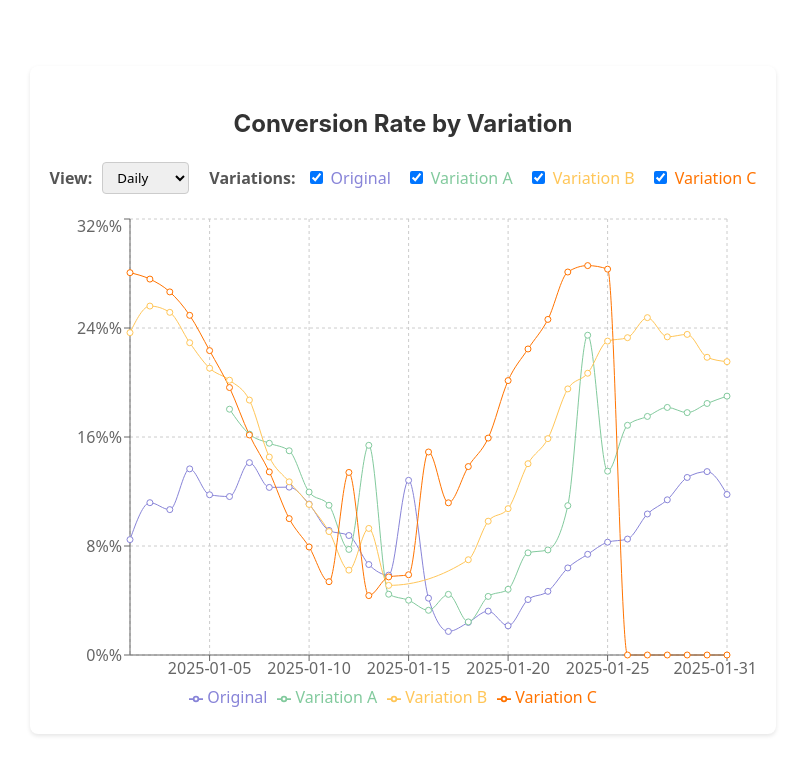
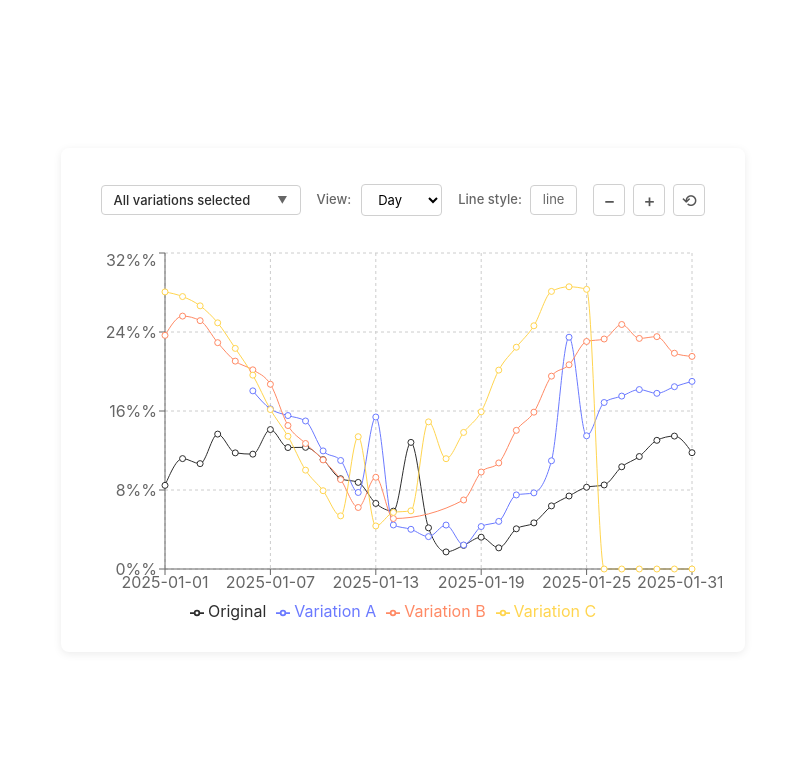
Before and after one commit to MirovaViktoria/frontend-interview-task-master, a React app: page / in a window 1280 px wide. Shown: the top 774 px of the page, without its empty margins (237-1042 px from the left). Built offline with nearby package versions, Linux system fonts and the light colour scheme; the HTML template or start-up script is replaced by a standard one.

Commit message:
Add dropdown

```diff
--- a/src/components/ConversionChart/ConversionChart.module.css
+++ b/src/components/ConversionChart/ConversionChart.module.css
@@ -1,54 +1,90 @@
 .container {
-  padding: 20px;
+  padding: 24px;
   background-color: #fff;
   border-radius: 8px;
-  box-shadow: 0 2px 4px rgba(0, 0, 0, 0.1);
+  box-shadow: 0 2px 8px rgba(0, 0, 0, 0.08);
   margin: 20px;
-}
-
-.title {
-  text-align: center;
-  margin-bottom: 20px;
-  font-family: 'Inter', sans-serif;
-  color: #333;
+  font-family: -apple-system, BlinkMacSystemFont, 'Segoe UI', 'Roboto', 'Oxygen', 'Ubuntu', 'Cantarell', sans-serif;
 }
 
 .chartWrapper {
   width: 100%;
-  height: 500px;
+  height: 380px;
+  margin-top: 20px;
 }
 
+/* Tooltip Styles */
 .tooltip {
-  background-color: rgba(255, 255, 255, 0.95);
-  border: 1px solid #ccc;
-  padding: 10px;
-  border-radius: 4px;
-  box-shadow: 0 2px 4px rgba(0, 0, 0, 0.1);
+  background-color: #ffffff;
+  border: 1px solid #e0e0e0;
+  padding: 12px 16px;
+  border-radius: 6px;
+  box-shadow: 0 4px 12px rgba(0, 0, 0, 0.15);
+  font-size: 13px;
+  min-width: 180px;
+}
+
+.tooltipDate {
+  font-weight: 600;
+  margin-bottom: 10px;
+  padding-bottom: 8px;
+  border-bottom: 1px solid #f0f0f0;
+  color: #2D2D2D;
+  font-size: 12px;
+}
+
+.tooltipItem {
+  margin-bottom: 6px;
+}
+
+.tooltipItem:last-child {
+  margin-bottom: 0;
+}
+
+.tooltipRow {
+  display: flex;
+  align-items: center;
+  gap: 8px;
+  padding: 4px 0;
+}
+
+.tooltipBullet {
+  width: 8px;
+  height: 8px;
+  border-radius: 50%;
+  flex-shrink: 0;
+}
+
+.tooltipLabel {
+  font-weight: 500;
+  color: #555;
+  flex: 1;
+  font-size: 12px;
+}
+
+.tooltipValue {
+  font-weight: 700;
+  color: #2D2D2D;
   font-size: 14px;
 }
 
-.tooltipDate {
-  font-weight: bold;
-  margin-bottom: 5px;
-  border-bottom: 1px solid #eee;
-  padding-bottom: 5px;
-}
-
-.tooltipItem {
-  margin-bottom: 5px;
-}
-
-.tooltipLabel {
-  font-weight: 600;
-}
-
+/* Controls Styles */
 .controlsContainer {
   display: flex;
   flex-wrap: wrap;
-  gap: 20px;
-  margin-bottom: 20px;
+  gap: 16px;
+  margin-bottom: 16px;
   align-items: center;
   justify-content: space-between;
+  padding: 12px 16px;
+  border-radius: 6px;
+}
+
+.leftControls {
+  display: flex;
+  gap: 24px;
+  align-items: center;
+  flex-wrap: wrap;
 }
 
 .controlGroup {
@@ -58,37 +94,179 @@
 }
 
 .label {
-  font-weight: 600;
-  color: #555;
+  font-weight: 500;
+  color: #666;
+  font-size: 13px;
 }
 
 .select {
-  padding: 5px 10px;
+  padding: 6px 12px;
   border-radius: 4px;
-  border: 1px solid #ccc;
+  border: 1px solid #d0d0d0;
   font-family: inherit;
+  font-size: 13px;
+  background-color: #fff;
+  cursor: pointer;
+  transition: border-color 0.2s;
 }
 
-.checkboxGroup {
-  display: flex;
-  gap: 15px;
-  flex-wrap: wrap;
+.select:hover {
+  border-color: #999;
 }
 
-.checkboxLabel {
+.select:focus {
+  outline: none;
+  border-color: #6B7AFF;
+}
+
+/* Custom Dropdown Select */
+.customSelect {
+  position: relative;
+  display: inline-block;
+}
+
+.selectButton {
+  padding: 6px 12px;
+  padding-right: 32px;
+  border-radius: 4px;
+  border: 1px solid #d0d0d0;
+  font-family: inherit;
+  font-size: 13px;
+  background-color: #fff;
+  cursor: pointer;
+  transition: border-color 0.2s;
+  min-width: 200px;
+  text-align: left;
+  position: relative;
+  color: #2D2D2D;
+}
+
+.selectButton:hover {
+  border-color: #999;
+}
+
+.selectButton:focus {
+  outline: none;
+  border-color: #6B7AFF;
+}
+
+.selectArrow {
+  position: absolute;
+  right: 12px;
+  top: 50%;
+  transform: translateY(-50%);
+  font-size: 10px;
+  color: #666;
+  pointer-events: none;
+}
+
+.dropdownMenu {
+  position: absolute;
+  top: 100%;
+  left: 0;
+  margin-top: 4px;
+  background-color: #fff;
+  border: 1px solid #d0d0d0;
+  border-radius: 4px;
+  box-shadow: 0 4px 12px rgba(0, 0, 0, 0.15);
+  min-width: 200px;
+  z-index: 1000;
+  max-height: 300px;
+  overflow-y: auto;
+}
+
+.dropdownItem {
   display: flex;
   align-items: center;
-  gap: 5px;
+  gap: 8px;
+  padding: 8px 12px;
   cursor: pointer;
   user-select: none;
+  font-size: 13px;
+  transition: background-color 0.15s;
 }
 
+.dropdownItem:hover {
+  background-color: #f5f5f5;
+}
+
+.dropdownItem input[type="checkbox"] {
+  cursor: pointer;
+  width: 16px;
+  height: 16px;
+}
+
+.dropdownItem span {
+  font-weight: 500;
+}
+
+/* Zoom Controls */
+.zoomControls {
+  display: flex;
+  align-items: center;
+  gap: 8px;
+}
+
+.lineStyleIndicator {
+  padding: 4px 12px;
+  background-color: #fff;
+  border: 1px solid #d0d0d0;
+  border-radius: 4px;
+  font-size: 13px;
+  color: #666;
+  margin-right: 8px;
+}
+
+.zoomButton {
+  width: 32px;
+  height: 32px;
+  border: 1px solid #d0d0d0;
+  background-color: #fff;
+  border-radius: 4px;
+  cursor: pointer;
+  font-size: 18px;
+  display: flex;
+  align-items: center;
+  justify-content: center;
+  transition: all 0.2s;
+  color: #555;
+  font-weight: 500;
+  padding: 0;
+}
+
+.zoomButton:hover {
+  background-color: #f5f5f5;
+  border-color: #999;
+}
+
+.zoomButton:active {
+  background-color: #e8e8e8;
+}
+
+.zoomButton:focus {
+  outline: none;
+  border-color: #6B7AFF;
+}
+
+/* Responsive */
 @media (max-width: 768px) {
   .controlsContainer {
     flex-direction: column;
     align-items: flex-start;
   }
 
+  .leftControls {
+    width: 100%;
+    flex-direction: column;
+    align-items: flex-start;
+    gap: 12px;
+  }
+
+  .zoomControls {
+    width: 100%;
+    justify-content: flex-start;
+  }
+
   .chartWrapper {
     height: 300px;
   }
--- a/src/components/ConversionChart/ConversionChart.tsx
+++ b/src/components/ConversionChart/ConversionChart.tsx
@@ -1,4 +1,4 @@
-import React, { useMemo, useState } from 'react';
+import React, { useMemo, useState, useRef, useEffect } from 'react';
 import {
     LineChart,
     Line,
@@ -20,6 +20,9 @@ const ConversionChart: React.FC = () => {
         new Set(data.variations.map((v) => v.name))
     );
     const [viewMode, setViewMode] = useState<'day' | 'week'>('day');
+    const [zoomLevel, setZoomLevel] = useState<number>(100);
+    const [isVariationDropdownOpen, setIsVariationDropdownOpen] = useState(false);
+    const variationDropdownRef = useRef<HTMLDivElement>(null);
 
     const chartData = useMemo(() => {
         const dailyData = data.data.map((day) => {
@@ -134,7 +137,7 @@ const ConversionChart: React.FC = () => {
         });
     }, [chartData, visibleVariations]);
 
-    const colors = ['#8884d8', '#82ca9d', '#ffc658', '#ff7300'];
+    const colors = ['#2D2D2D', '#6B7AFF', '#FF8A65', '#FFD54F'];
 
     const handleVariationToggle = (variationName: string) => {
         setVisibleVariations((prev) => {
@@ -155,6 +158,52 @@ const ConversionChart: React.FC = () => {
         handleVariationToggle(e.value);
     };
 
+    // Zoom controls
+    const handleZoomIn = () => {
+        setZoomLevel(prev => Math.min(prev + 25, 200));
+    };
+
+    const handleZoomOut = () => {
+        setZoomLevel(prev => Math.max(prev - 25, 50));
+    };
+
+    const handleZoomReset = () => {
+        setZoomLevel(100);
+    };
+
+    // Apply zoom to data
+    const zoomedData = useMemo(() => {
+        if (zoomLevel === 100) return filteredData;
+        const totalPoints = filteredData.length;
+        const visiblePoints = Math.max(Math.floor(totalPoints * (100 / zoomLevel)), 2);
+        const startIndex = Math.max(0, totalPoints - visiblePoints);
+        return filteredData.slice(startIndex);
+    }, [filteredData, zoomLevel]);
+
+    // Close dropdown when clicking outside
+    useEffect(() => {
+        const handleClickOutside = (event: MouseEvent) => {
+            if (variationDropdownRef.current && !variationDropdownRef.current.contains(event.target as Node)) {
+                setIsVariationDropdownOpen(false);
+            }
+        };
+
+        document.addEventListener('mousedown', handleClickOutside);
+        return () => document.removeEventListener('mousedown', handleClickOutside);
+    }, []);
+
+    // Get display text for variations dropdown
+    const getVariationDisplayText = () => {
+        if (visibleVariations.size === data.variations.length) {
+            return 'All variations selected';
+        }
+        const selectedNames = Array.from(visibleVariations);
+        if (selectedNames.length === 1) {
+            return selectedNames[0];
+        }
+        return `${selectedNames.length} variations selected`;
+    };
+
     const CustomTooltip = ({ active, payload, label }: any) => {
         if (active && payload && payload.length) {
             return (
@@ -169,11 +218,12 @@ const ConversionChart: React.FC = () => {
                         if (!details) return null;
 
                         return (
-                            <div key={index} className={styles.tooltipItem} style={{ color: entry.color }}>
-                                <div className={styles.tooltipLabel}>{variationName}</div>
-                                <div>Rate: {details.rate}%</div>
-                                <div>Visits: {details.visits}</div>
-                                <div>Conversions: {details.conversions}</div>
+                            <div key={index} className={styles.tooltipItem}>
+                                <div className={styles.tooltipRow}>
+                                    <span className={styles.tooltipBullet} style={{ backgroundColor: entry.color }}></span>
+                                    <span className={styles.tooltipLabel}>{variationName}</span>
+                                    <span className={styles.tooltipValue}>{details.rate}%</span>
+                                </div>
                             </div>
                         );
                     })}
@@ -185,26 +235,20 @@ const ConversionChart: React.FC = () => {
 
     return (
         <div className={styles.container}>
-            <h2 className={styles.title}>Conversion Rate by Variation</h2>
 
-            <div className={styles.controlsContainer}>
-                <div className={styles.controlGroup}>
-                    <span className={styles.label}>View:</span>
-                    <select
-                        className={styles.select}
-                        value={viewMode}
-                        onChange={(e) => setViewMode(e.target.value as 'day' | 'week')}
+            <div className={styles.controlsContainer}>    <div className={styles.controlGroup} ref={variationDropdownRef}>
+                <div className={styles.customSelect}>
+                    <button
+                        className={styles.selectButton}
+                        onClick={() => setIsVariationDropdownOpen(!isVariationDropdownOpen)}
                     >
-                        <option value="day">Daily</option>
-                        <option value="week">Weekly</option>
-                    </select>
-                </div>
-
-                <div className={styles.controlGroup}>
-                    <span className={styles.label}>Variations:</span>
-                    <div className={styles.checkboxGroup}>
+                        {getVariationDisplayText()}
+                        <span className={styles.selectArrow}>▼</span>
+                    </button>
+                    {isVariationDropdownOpen && (
+                        <div className={styles.dropdownMenu}>
                             {data.variations.map((variation, index) => (
-                            <label key={variation.name} className={styles.checkboxLabel}>
+                                <label key={variation.name} className={styles.dropdownItem}>
                                     <input
                                         type="checkbox"
                                         checked={visibleVariations.has(variation.name)}
@@ -215,13 +259,38 @@ const ConversionChart: React.FC = () => {
                                 </label>
                             ))}
                         </div>
+                    )}
+                </div>
+            </div>
+                <div className={styles.leftControls}>
+                    <div className={styles.controlGroup}>
+                        <span className={styles.label}>View:</span>
+                        <select
+                            className={styles.select}
+                            value={viewMode}
+                            onChange={(e) => setViewMode(e.target.value as 'day' | 'week')}
+                        >
+                            <option value="day">Day</option>
+                            <option value="week">Week</option>
+                        </select>
+                    </div>
+
+
+                </div>
+
+                <div className={styles.zoomControls}>
+                    <span className={styles.label}>Line style:</span>
+                    <span className={styles.lineStyleIndicator}>line</span>
+                    <button className={styles.zoomButton} onClick={handleZoomOut} title="Zoom out">−</button>
+                    <button className={styles.zoomButton} onClick={handleZoomIn} title="Zoom in">+</button>
+                    <button className={styles.zoomButton} onClick={handleZoomReset} title="Reset zoom">⟲</button>
                 </div>
             </div>
 
             <div className={styles.chartWrapper}>
                 <ResponsiveContainer width="100%" height="100%">
                     <LineChart
-                        data={filteredData}
+                        data={zoomedData}
                         margin={{
                             top: 5,
                             right: 30,
```
Lines whose indentation alone changed are shown as unchanged.
